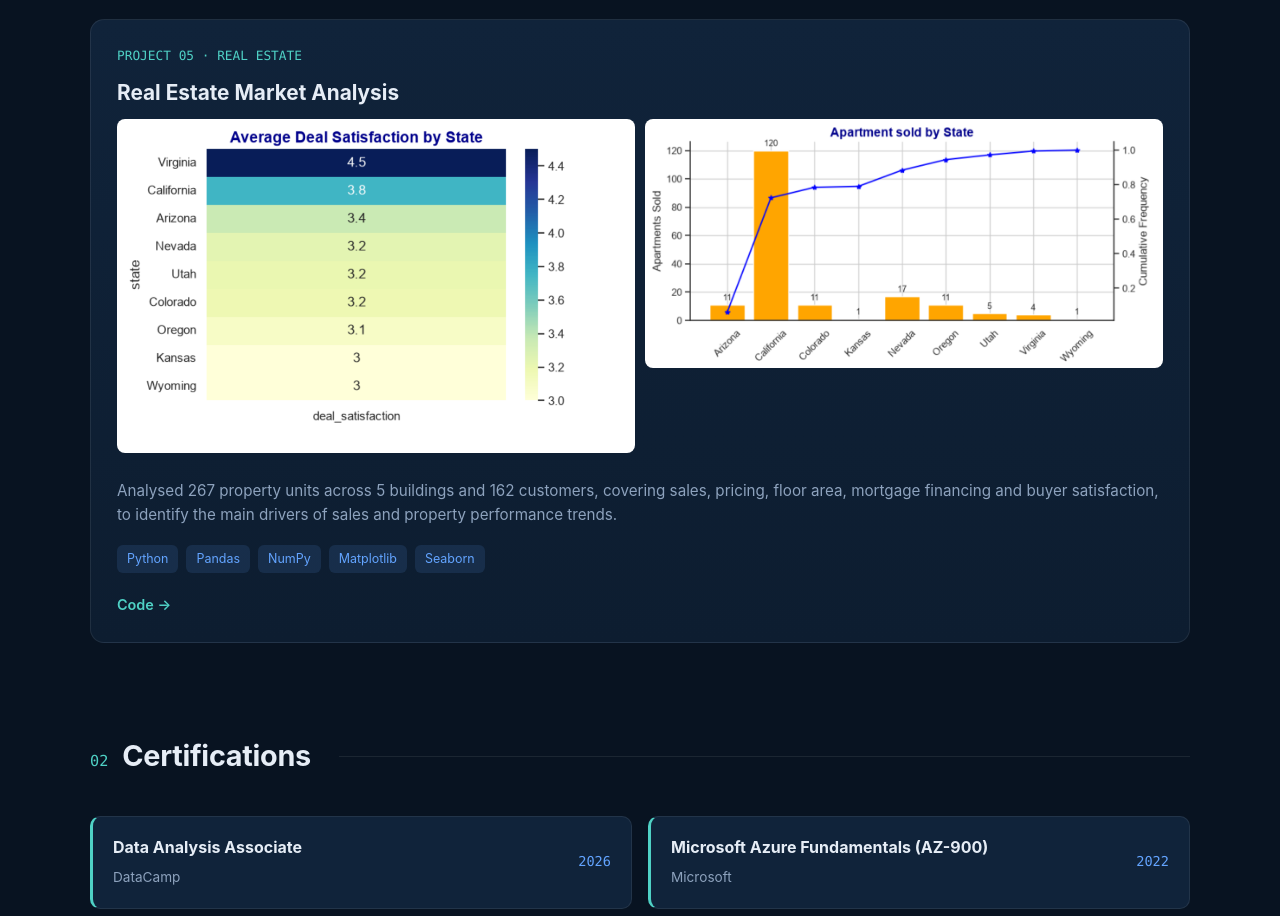
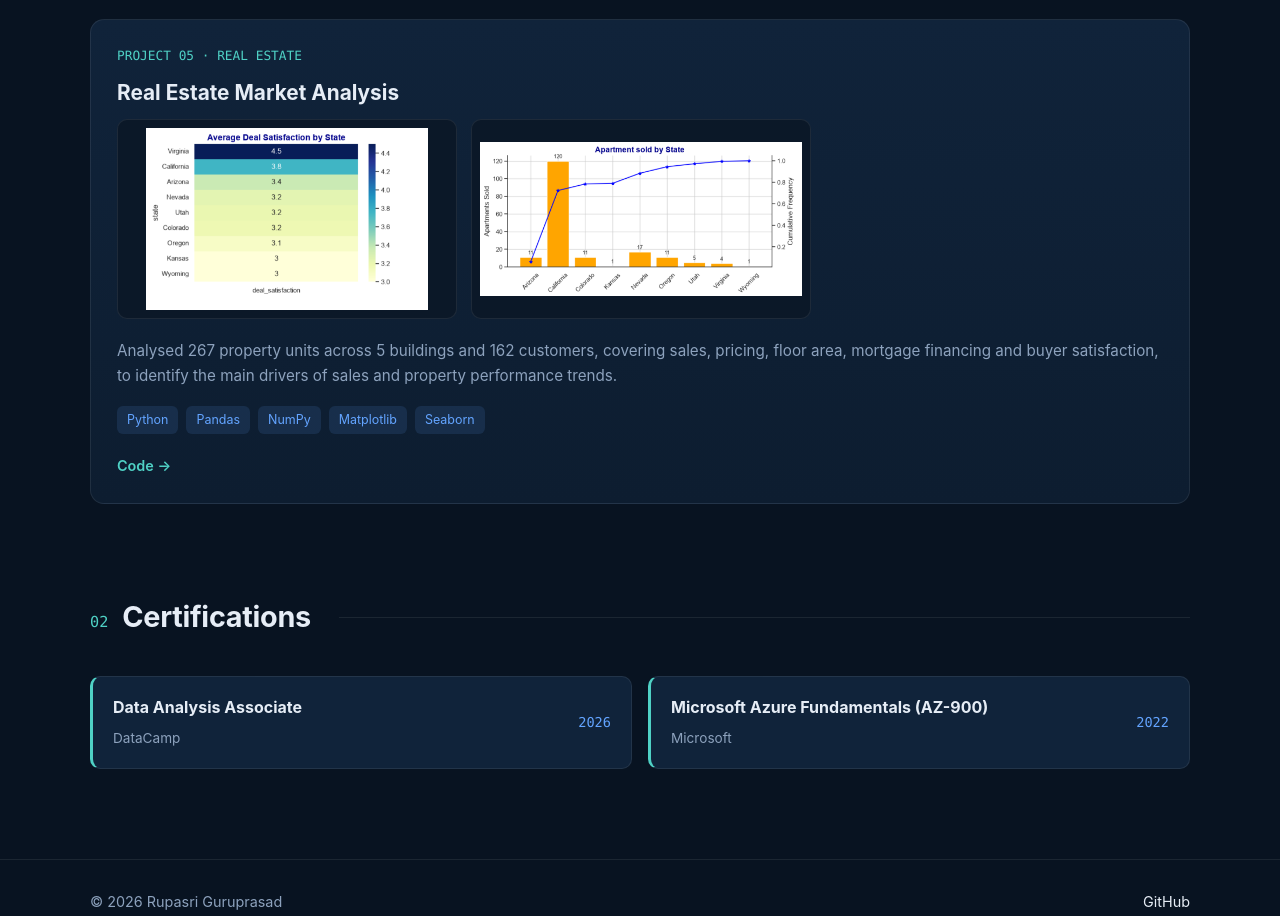
Before and after one commit to Rupa0807/ProjectPortfolio, a plain HTML site: page index.html in a window 1280 px wide. Shown: the part 1560-2476 px from the top of the page. Drawn offline with Linux system fonts and the light colour scheme.

Commit message:
Refactor card-shots layout and update styles

```diff
--- a/index.html
+++ b/index.html
@@ -198,24 +198,27 @@
       font-weight: 600;
     }
     .card-shots {
-      display: grid;
-      grid-template-columns: 1fr 1fr;
-      gap: 10px;
-      margin-bottom: 18px;
+      display: flex;
+      flex-wrap: wrap;
+      gap: 14px;
+      margin-bottom: 20px;
+    }
+    .card-shots a {
+      display: block;
+      width: min(100%, 340px);
     }
     .card-shots img {
+      display: block;
       width: 100%;
-      height: auto;
-      border-radius: 8px;
+      height: 200px;
+      object-fit: contain;
+      padding: 8px;
+      border-radius: 10px;
       border: 1px solid var(--line);
-      background: #fff;
+      background: #0b1828;
     }
     .card.wide { grid-column: 1 / -1; }
-    .card-shots a { display: block; }
     .card-shots a:hover img { border-color: var(--accent); }
-    @media (max-width: 640px) {
-      .card-shots { grid-template-columns: 1fr; }
-    }
     .card-links a { color: var(--accent); }
     .card-links a:hover { text-decoration: underline; }
 
@@ -371,7 +374,7 @@
           <h3>Real Estate Market Analysis</h3>
           <div class="card-shots">
             <a href="https://github.com/Rupa0807/Real-Estate-Market-Analysis" target="_blank" rel="noopener"><img src="images/Screenshot 2026-11-18 010834.png" alt="Heatmap of average deal satisfaction by state" loading="lazy"></a>
-            <a href="https://github.com/Rupa0807/Real-Estate-Market-Analysis" target="_blank" rel="noopener"><img src="images/Screenshot 2026-11-18 010900.png"" alt="Bar and cumulative frequency chart of apartments sold by state" loading="lazy"></a>
+            <a href="https://github.com/Rupa0807/Real-Estate-Market-Analysis" target="_blank" rel="noopener"><img src="images/Screenshot 2026-11-18 010900.png" alt="Bar and cumulative frequency chart of apartments sold by state" loading="lazy"></a>
           </div>
           <p>Analysed 267 property units across 5 buildings and 162 customers, covering sales, pricing, floor area, mortgage financing and buyer satisfaction, to identify the main drivers of sales and property performance trends.</p>
           <div class="tags"><span>Python</span><span>Pandas</span><span>NumPy</span><span>Matplotlib</span><span>Seaborn</span></div>
```
